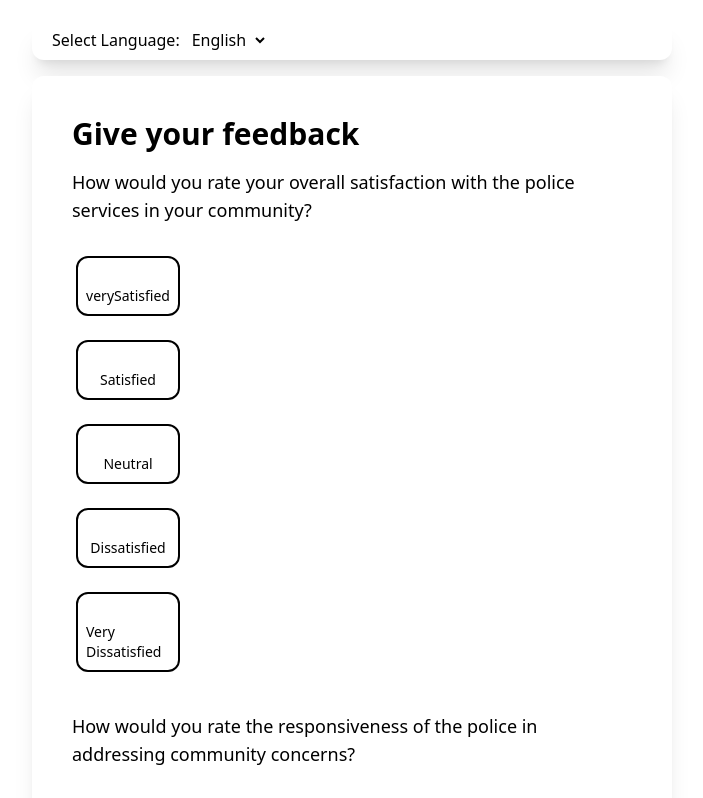
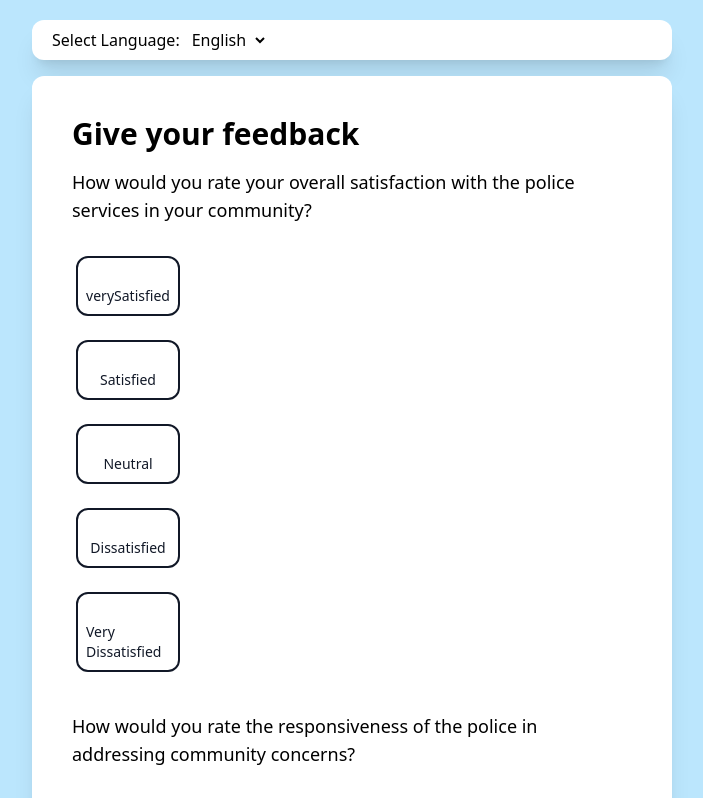
Before and after one commit to TechNodes2-0/Police-QR-Code-Feedback-System-2023, a React (Vite) app in the folder client/: page /feedback in a window 1280 px wide. Shown: the top 798 px of the page, without its empty margins (288-991 px from the left). Built offline with nearby package versions, Linux system fonts and the light colour scheme; no server answers.

Commit message:
fix: color in Feedback form

```diff
--- a/client/src/App.jsx
+++ b/client/src/App.jsx
@@ -32,7 +32,7 @@ function App() {
   return loading ? (
     <Loader />
   ) : (
-    <div className="flex min-h-screen w-screen flex-col bg-blue-100 font-inter">
+    <div className="flex min-h-screen w-screen flex-col bg-[#E0F2FE] font-inter">
       {/* <PhoneAuth/> */}
 
       <Routes>
--- a/client/src/components/core/Form/FeedbackForm.jsx
+++ b/client/src/components/core/Form/FeedbackForm.jsx
@@ -220,8 +220,8 @@ export default function FeedbackForm() {
         <span
           className={`flex-col justify-around items-center text-sm mx-2 ${
             feedbackData[questionKey] === option.value
-              ? "text-yellow-500"
-              : "text-gray-900"
+              ? "text-[#ecc94b]"
+              : "text-[#111827]"
           }`}
         >
           <div className="flex flex-col items-center justify-center mx-1 border-2 rounded-xl p-2 w-26">
@@ -275,7 +275,7 @@ export default function FeedbackForm() {
   };
 
   return (
-    <div className="bg-blue-100 min-h-screen">
+    <div className="bg-lightblue min-h-screen">
       <div className="max-w-2xl mx-auto p-4 pt-5">
         <div className="mb-4 flex justify-between items-center py-2 px-5 bg-white border-0 rounded-xl shadow-xl">
           <div>
--- a/client/src/components/core/Form/PhoneAuth.jsx
+++ b/client/src/components/core/Form/PhoneAuth.jsx
@@ -37,10 +37,10 @@ function SignInScreen() {
     firebase.initializeApp(config);
 
   return (
-    <div className='flex justify-center items-center min-h-screen py-5 bg-blue-100 px-5'>
+    <div className='flex justify-center items-center min-h-screen py-5 bg-blue-100 border-black border-2 px-5'>
 
 
-      <div className='bg-white max-sm:px-5 pt-5 pb-14 px-10 border-0 rounded-2xl text-center shadow-xl hover:shadow-2xl'>
+      <div className='bg-lightblue max-sm:px-5 pt-5 pb-14 px-10 border-0 rounded-2xl text-center shadow-xl hover:shadow-2xl'>
       <img
             className="h-14 w-14 mx-auto my-auto"
             src="https://gujhome.gujarat.gov.in/portal/images/Home/gujaratpolice.png"
--- a/client/tailwind.config.js
+++ b/client/tailwind.config.js
@@ -7,6 +7,7 @@ module.exports = {
       transparent: "transparent",
       white: "#FFFFFF",
       black: "#1C2434",
+      "lightblue" : "#BBE6FD",
       "black-2": "#010101",
       body: "#64748B",
       bodydark: "#AEB7C0",
```
